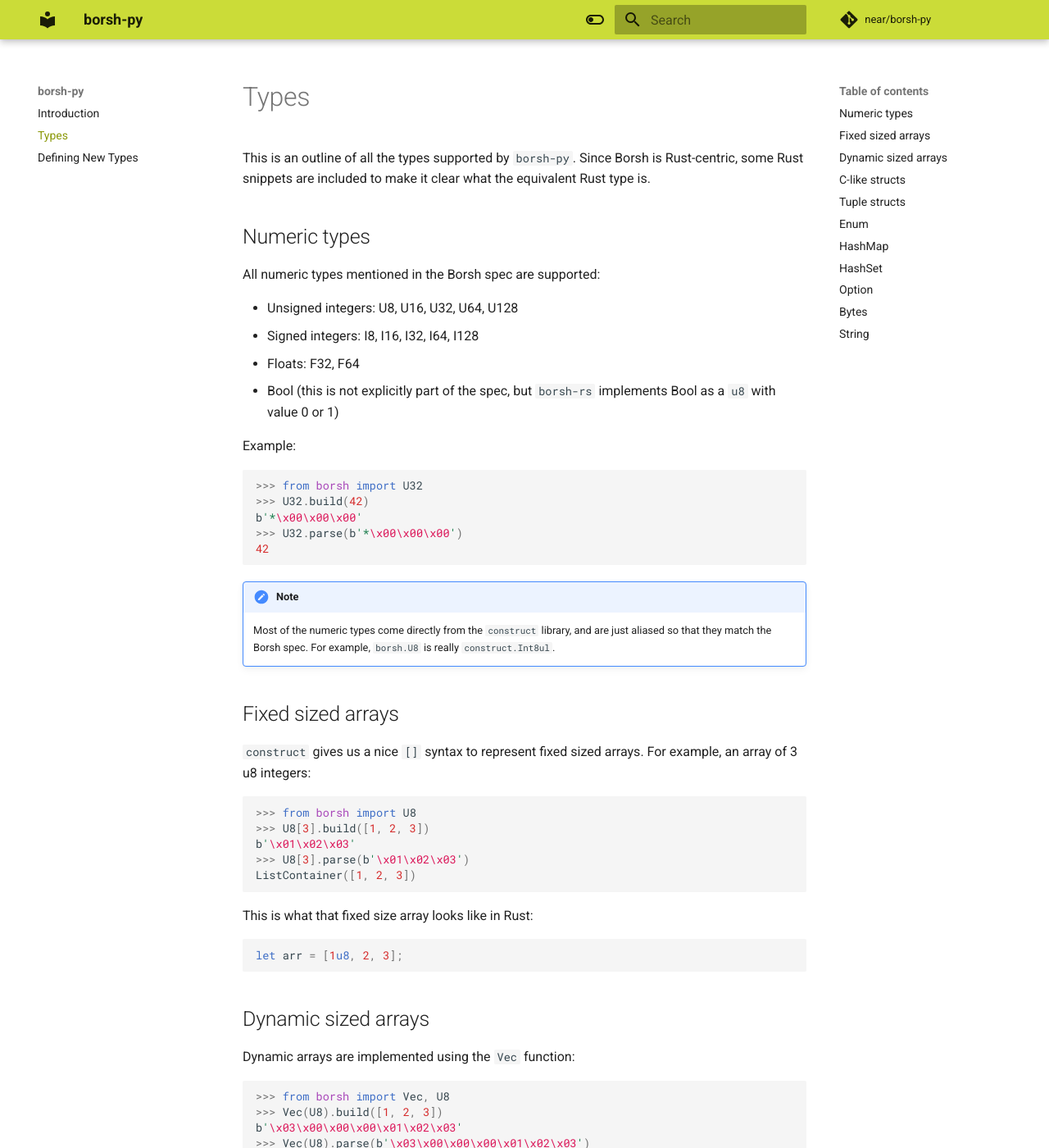
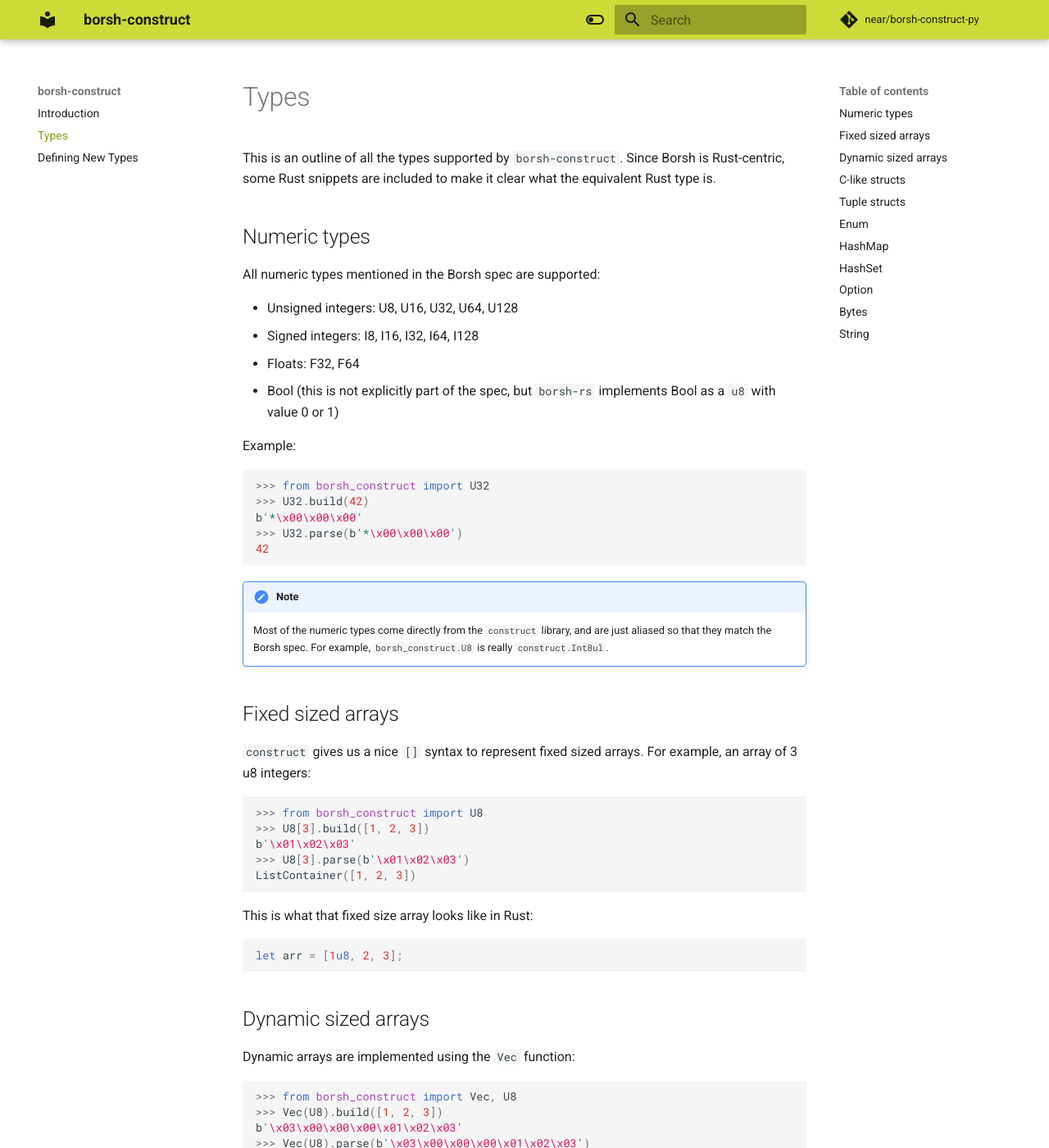
Before and after one commit to near/borsh-construct-py, an MkDocs documentation site: the page built from docs/types.md, in a window 1280 px wide and 1400 px high. Shown: the whole window at 82% size. Built offline with MkDocs 1.6.1 and Material for MkDocs 9.7.7, drawn with Linux system fonts in a browser that asks for light colours; comment, search, counter and statistics services are not loaded; some of the changed text lies outside the part shown.

Commit message:
rename references in files

````diff
--- a/docs/types.md
+++ b/docs/types.md
@@ -1,4 +1,4 @@
-This is an outline of all the types supported by `borsh-py`. Since Borsh is Rust-centric, some Rust snippets are included to make it clear what the equivalent Rust type is.
+This is an outline of all the types supported by `borsh-construct`. Since Borsh is Rust-centric, some Rust snippets are included to make it clear what the equivalent Rust type is.
 
 ## Numeric types
 
@@ -12,7 +12,7 @@ All numeric types mentioned in the Borsh spec are supported:
 Example:
 
 ```python
->>> from borsh import U32
+>>> from borsh_construct import U32
 >>> U32.build(42)
 b'*\x00\x00\x00'
 >>> U32.parse(b'*\x00\x00\x00')
@@ -23,14 +23,14 @@ b'*\x00\x00\x00'
 
 !!! note
 
-    Most of the numeric types come directly from the `construct` library, and are just aliased so that they match the Borsh spec. For example, `borsh.U8` is really `construct.Int8ul`.
+    Most of the numeric types come directly from the `construct` library, and are just aliased so that they match the Borsh spec. For example, `borsh_construct.U8` is really `construct.Int8ul`.
 
 ## Fixed sized arrays
 
 `construct` gives us a nice `[]` syntax to represent fixed sized arrays. For example, an array of 3 u8 integers:
 
 ```python
->>> from borsh import U8
+>>> from borsh_construct import U8
 >>> U8[3].build([1, 2, 3])
 b'\x01\x02\x03'
 >>> U8[3].parse(b'\x01\x02\x03')
@@ -50,7 +50,7 @@ let arr = [1u8, 2, 3];
 Dynamic arrays are implemented using the `Vec` function:
 
 ```python
->>> from borsh import Vec, U8
+>>> from borsh_construct import Vec, U8
 >>> Vec(U8).build([1, 2, 3])
 b'\x03\x00\x00\x00\x01\x02\x03'
 >>> Vec(U8).parse(b'\x03\x00\x00\x00\x01\x02\x03')
@@ -70,7 +70,7 @@ let v = vec![1u8, 2, 3];
 This is analogous to a Rust struct with named fields:
 
 ```python
->>> from borsh import CStruct, String, U8
+>>> from borsh_construct import CStruct, String, U8
 >>> person = CStruct(
 ...     "name" / String,
 ...     "age" / U8
@@ -92,7 +92,7 @@ struct Person {
 
 ## Tuple structs
 ```python
->>> from borsh import TupleStruct, I32, F32
+>>> from borsh_construct import TupleStruct, I32, F32
 >>> pair = TupleStruct(I32, F32)
 >>> pair.build([3, 0.5])
 b'\x03\x00\x00\x00\x00\x00\x00?'
@@ -109,14 +109,14 @@ struct Pair(i32, f32);
 
 ## Enum
 
-Rust's `enum` is the trickiest part of `borsh-py` because it's rather different from Python's `enum.Enum`. Under the hood, `borsh-py` uses the [`sumtypes`](https://sumtypes.readthedocs.io/en/latest/) library to represent Rust enums in Python.
+Rust's `enum` is the trickiest part of `borsh-construct` because it's rather different from Python's `enum.Enum`. Under the hood, `borsh-construct` uses the [`sumtypes`](https://sumtypes.readthedocs.io/en/latest/) library to represent Rust enums in Python.
 
 Notice below how our `message` object has a `.enum` attribute: this is the Python imitation of Rust's enum type.
 
 Defining an enum:
 
 ```python
->>> from borsh import Enum, I32, CStruct, TupleStruct, String
+>>> from borsh_construct import Enum, I32, CStruct, TupleStruct, String
 >>> message = Enum(
 ...     "Quit",
 ...     "Move" / CStruct("x" / I32, "y" / I32),
@@ -165,7 +165,7 @@ enum Message {
 You can think of HashMap as a Python dictionary as long as the keys and values have a well-defined type.
 
 ```python
->>> from borsh import HashMap, String, U32
+>>> from borsh_construct import HashMap, String, U32
 >>> scores = HashMap(String, U32)
 >>> scores.build({"Blue": 10, "Yellow": 50})
 b'\x02\x00\x00\x00\x04\x00\x00\x00Blue\n\x00\x00\x00\x06\x00\x00\x00Yellow2\x00\x00\x00'
@@ -190,7 +190,7 @@ fn main() {
 The HashSet is similar to a Python `set` with a well-defined type.
 
 ```python
->>> from borsh import HashSet, I32
+>>> from borsh_construct import HashSet, I32
 >>> a = HashSet(I32)
 >>> a.build({1, 2, 3})
 b'\x03\x00\x00\x00\x01\x00\x00\x00\x02\x00\x00\x00\x03\x00\x00\x00'
@@ -213,7 +213,7 @@ fn main() {
 Rust programmers will notice that our Option type is not implemented like a Rust enum, because it's not worth the complexity.
 
 ```python
->>> from borsh import Option, U8
+>>> from borsh_construct import Option, U8
 >>> optional_num = Option(U8)
 >>> optional_num.build(None)
 b'\x00'
@@ -235,7 +235,7 @@ Option<u8>
 The Borsh spec doesn't specifically mention serializing raw bytes, but it's worth including anyway:
 
 ```python
->>> from borsh import Bytes
+>>> from borsh_construct import Bytes
 >>> Bytes.build(bytes([1, 2, 3]))
 b'\x03\x00\x00\x00\x01\x02\x03'
 >>> Bytes.parse(b'\x03\x00\x00\x00\x01\x02\x03')
@@ -253,7 +253,7 @@ vec![1u8, 2, 3]
 Python:
 
 ```python
->>> from borsh import String
+>>> from borsh_construct import String
 >>> String.build("🚀🚀🚀")
 b'\x0c\x00\x00\x00\xf0\x9f\x9a\x80\xf0\x9f\x9a\x80\xf0\x9f\x9a\x80'
 >>> String.parse(b'\x0c\x00\x00\x00\xf0\x9f\x9a\x80\xf0\x9f\x9a\x80\xf0\x9f\x9a\x80')
--- a/mkdocs.yml
+++ b/mkdocs.yml
@@ -1,4 +1,4 @@
-site_name: borsh-py
+site_name: borsh-construct
 theme:
   name: material
   palette:
@@ -15,8 +15,8 @@ markdown_extensions:
   - pymdownx.highlight
   - pymdownx.superfences
   - admonition
-repo_url: https://github.com/near/borsh-py
-repo_name: near/borsh-py
+repo_url: https://github.com/near/borsh-construct-py
+repo_name: near/borsh-construct-py
 nav:
   - index.md
   - types.md
````
Also changed, not shown: README.md (+2 -2 lines), docs/defining_new_types.md (+2 -2 lines), docs/index.md (+8 -8 lines), 2 other files.
